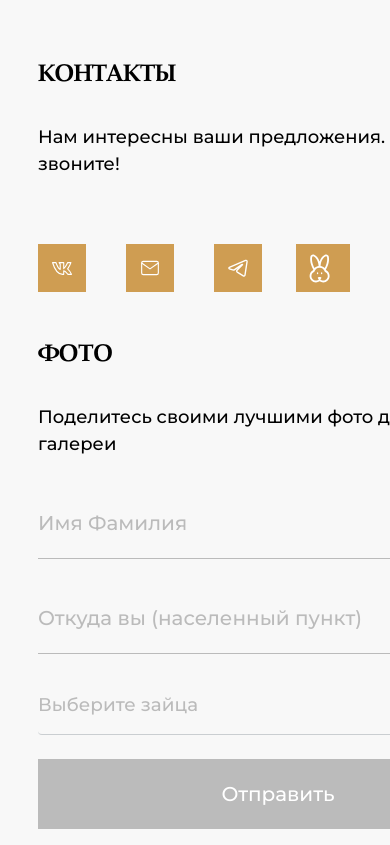
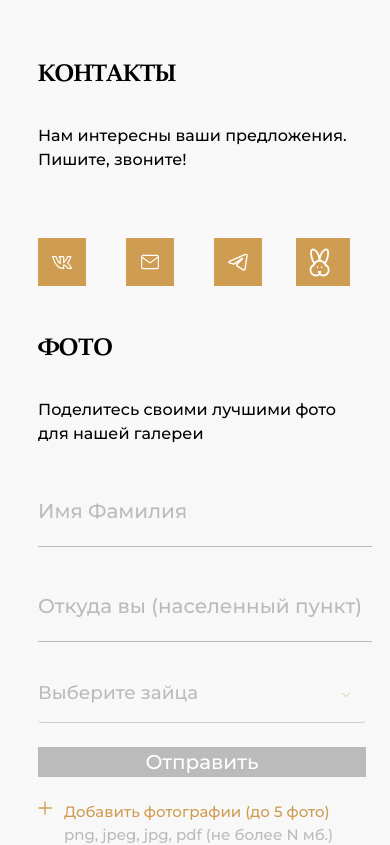
Before and after one commit to glebDyakov/zaytsy-front, a Vue app: page / in a window 390 px wide. Shown: the part 7500-8345 px from the top of the page. Built offline with nearby package versions, Linux system fonts and the light colour scheme.

Commit message:
адаптив_родион: adadptive some blocks

```diff
--- a/src/assets/main.css
+++ b/src/assets/main.css
@@ -162,7 +162,7 @@
 .main--section--subtitle {
   font-family: 'Montserrat';
   font-weight: 400;
-  font-size: 18px;
+  /* font-size: 18px; */
   padding-bottom: 30px;
 }
 
@@ -526,7 +526,7 @@
 }
 
 .main--section--photo {
-  max-width: 480px;
+  /* max-width: 480px; */
 }
 
 .main--section--contacts--content {
@@ -554,6 +554,7 @@
 
 .main--section--contact--label {
   font-size: 20px;
+  /* padding-left: 12px; */
   font-weight: 400;
   font-family: 'Montserrat';
   color: #292929;
@@ -563,7 +564,7 @@
   margin-bottom: 24px;
   background-color: #CF9D52;
   border: none;
-  padding: 20px 183px;
+  /* padding: 20px 183px; */
   color: #fff;
   font-size: 20px;
   font-weight: 500;
@@ -593,7 +594,7 @@
 }
 
 .input {
-  width: 483px;
+  /* width: 483px; */
   margin-bottom: 24px;
   background-color: transparent;
   border: none;
--- a/src/components/main/ContactsAndPhoto.vue
+++ b/src/components/main/ContactsAndPhoto.vue
@@ -4,29 +4,29 @@
       <div class="flex flex-col sm:flex-row md:flex-row gap-10">
         <div>
           <p class="text-[24px] sm:text-[36px] md:text-[44px] main--section--title">Контакты</p>
-          <p class="main--section--subtitle mb-[30px]">Нам интересны ваши предложения. Пишите, звоните!</p>
+          <p class="main--section--subtitle text-[16px] sm:text-[18px] md:text-[18px] mb-[30px]">Нам интересны ваши предложения. Пишите, звоните!</p>
           <div class="main--section--contacts">
             <div class="sm:grid sm:grid-cols-2  md:grid md:grid-cols-3  flex main--section--contacts--content">
               <div class="main--section--contact">
-                <div class="sm:w-[60px] md:w-[60px] w-[48px] sm:h-[60px] md:h-[60px] h-[48px] main--section--contact--plate">
+                <div class="sm:mr-[-15px] md:mr-[0px] mr-[0px] sm:w-[60px] md:w-[60px] w-[48px] sm:h-[60px] md:h-[60px] h-[48px] main--section--contact--plate">
                   <img src="@/assets/icons/vk.svg" alt="vk" width="20px" />
                 </div>
                 <p class="invisible md:visible sm:visible w-0 main--section--contact--label">VK</p>
               </div>
               <div class="main--section--contact">
-                <div class="sm:mr-[-15px] md:mr-[-15px] mr-[0px] sm:w-[60px] md:w-[60px] w-[48px] sm:h-[60px] md:h-[60px] h-[48px] main--section--contact--plate">
+                <div class="sm:mr-[-15px] md:mr-[0px] mr-[0px] sm:w-[60px] md:w-[60px] w-[48px] sm:h-[60px] md:h-[60px] h-[48px] main--section--contact--plate">
                   <img src="@/assets/icons/mail.svg" alt="email" width="20px" />
                 </div>
                 <p class="invisible md:visible sm:visible w-0 main--section--contact--label">Email</p>
               </div>
               <div class="main--section--contact">
-                <div class="sm:w-[60px] md:w-[60px] w-[48px] sm:h-[60px] md:h-[60px] h-[48px] main--section--contact--plate">
+                <div class="sm:mr-[-15px] md:mr-[0px] mr-[0px] sm:w-[60px] md:w-[60px] w-[48px] sm:h-[60px] md:h-[60px] h-[48px] main--section--contact--plate">
                   <img src="@/assets/icons/telegram.svg" alt="telegram" width="20px" />
                 </div>
                 <p class="invisible md:visible sm:visible w-0 main--section--contact--label">Telegram</p>
               </div>
               <div class="main--section--contact">
-                <div class="sm:w-[60px] md:w-[60px] w-[48px] sm:h-[60px] md:h-[60px] h-[48px] main--section--contact--plate">
+                <div class="sm:mr-[-15px] md:mr-[0px] mr-[0px] sm:w-[60px] md:w-[60px] w-[48px] sm:h-[60px] md:h-[60px] h-[48px] main--section--contact--plate">
                 <img class="w-[60-px] h-[60px] mr-[12px] cursor-pointer" src="@/assets/icons/zayac.svg" alt="zayac" />
                 </div>
                 <p class="invisible md:visible sm:visible w-0 main--section--contact--label">Скачайте приложение</p>
@@ -34,14 +34,14 @@
             </div>
           </div>
         </div>
-        <div class="main--section--photo flex flex-col">
+        <div class="main--section--photo sm:max-w-[334px] md:max-w-[480px] max-w-[328px] flex flex-col">
         <p class="text-[24px] sm:text-[36px] md:text-[44px] main--section--title">Фото</p>
-        <p class="main--section--subtitle">Поделитесь своими лучшими фото для нашей галереи</p>
-        <input v-model="name" type="text" class="input" placeholder="Имя Фамилия" />
+        <p class="main--section--subtitle text-[16px] sm:text-[18px] md:text-[18px]">Поделитесь своими лучшими фото для нашей галереи</p>
+        <input v-model="name" type="text" class="input w-[334px] md:w-[483px] sm:w-[328px]" placeholder="Имя Фамилия" />
         <input
           v-model="address"
           type="text"
-          class="input"
+          class="input w-[334px] md:w-[483px] sm:w-[328px]"
           placeholder="Откуда вы (населенный пункт)"
         />
         <div class="select">
@@ -55,7 +55,7 @@
         </div>
 
         <button
-          class="btn"
+          class="btn md:py-[20px] md:px-[20px] "
           :disabled="!name.length || !address.length || !hare.length || !isConfirm"
         >
           Отправить
```
